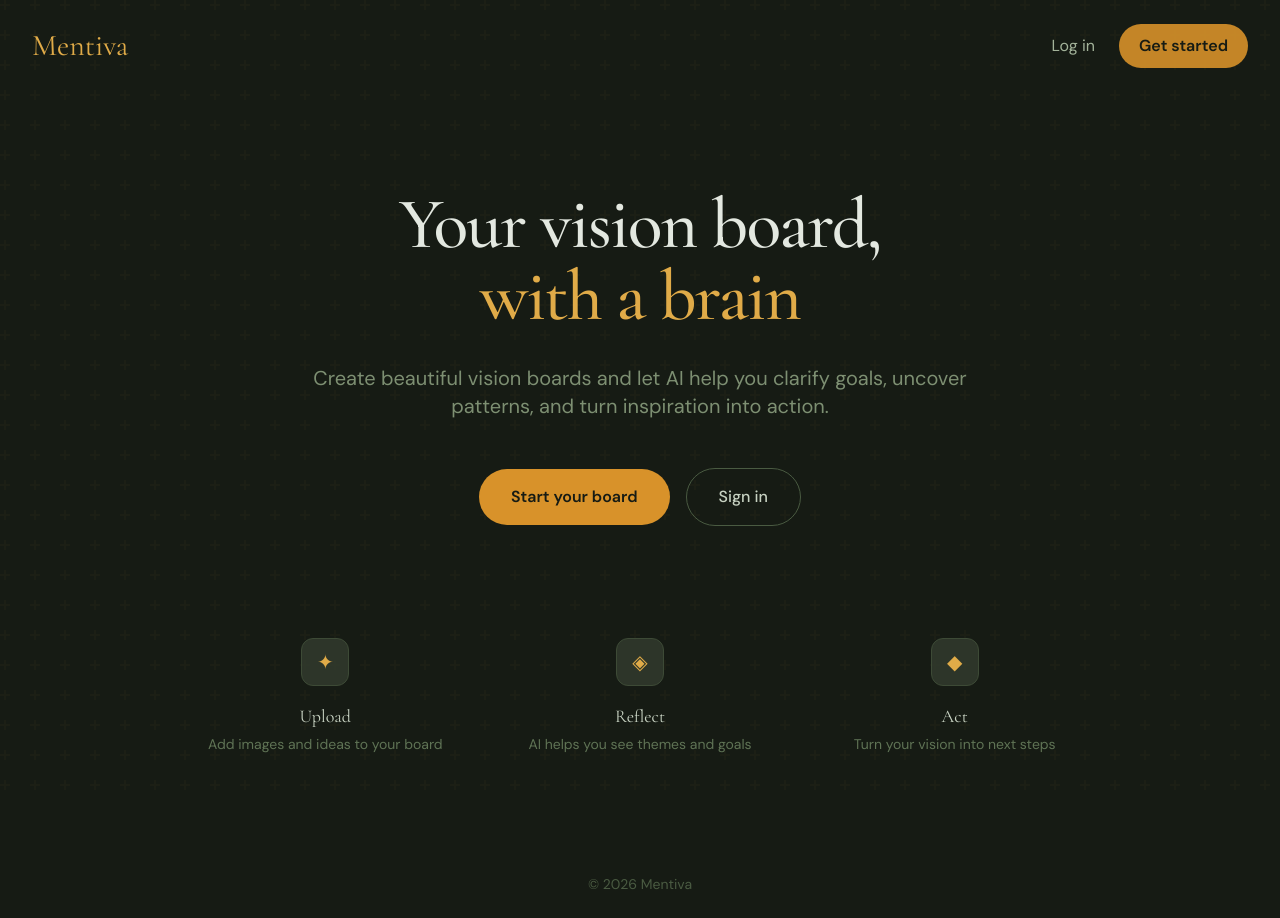
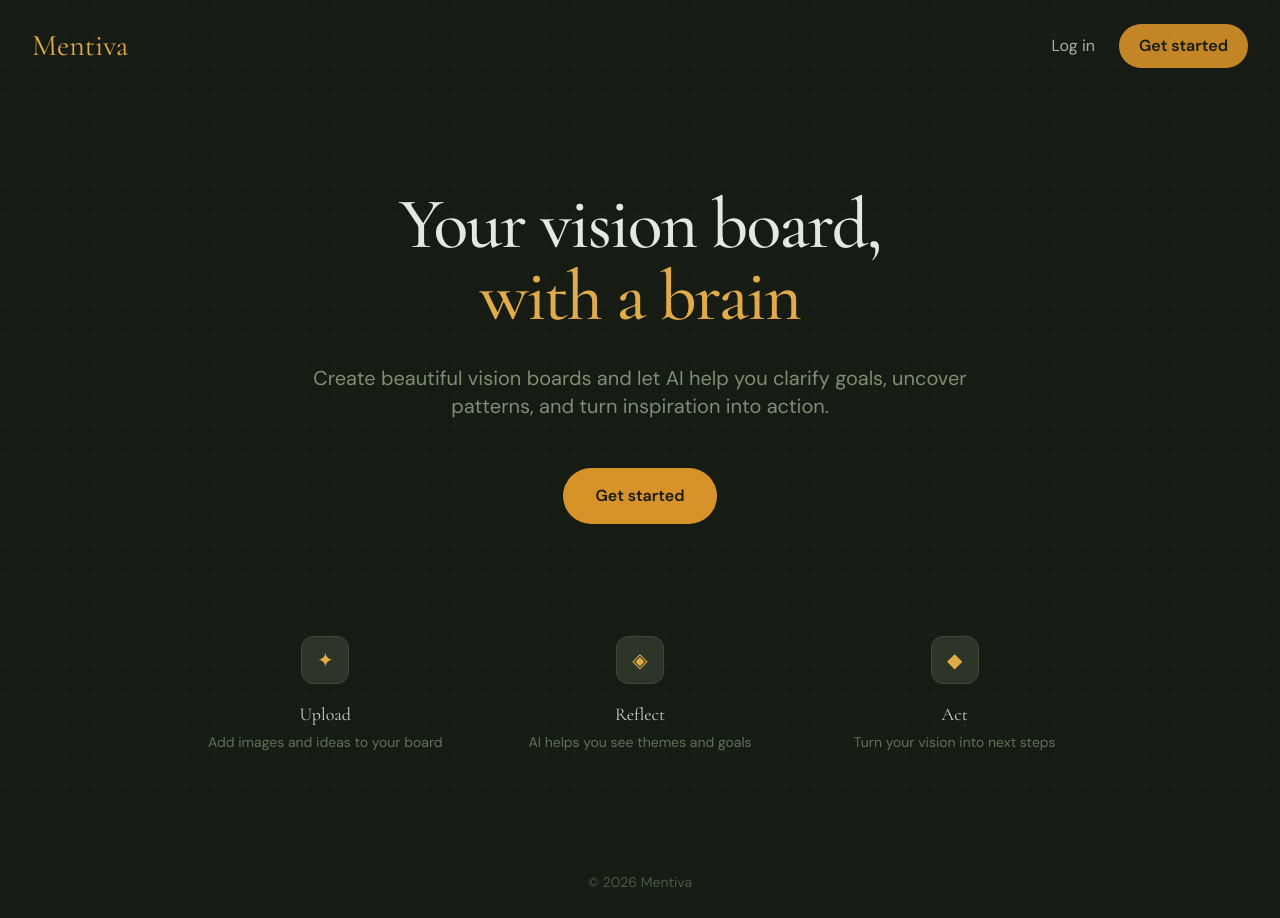
Before and after one commit to mikac444/mentiva-app, a Next.js app: page / in a window 1280 px wide. Built offline with nearby package versions, Linux system fonts and the light colour scheme.

Commit message:
clean up landing page CTAs

```diff
--- a/app/page.tsx
+++ b/app/page.tsx
@@ -23,7 +23,7 @@ export default function LandingPage() {
             Log in
           </Link>
           <Link
-            href="/dashboard"
+            href="/login"
             className="rounded-full bg-gold-500/90 hover:bg-gold-400 text-sage-950 font-semibold px-4 py-2 sm:px-5 sm:py-2.5 text-sm sm:text-base transition-colors"
           >
             Get started
@@ -42,18 +42,12 @@ export default function LandingPage() {
             Create beautiful vision boards and let AI help you clarify goals,
             uncover patterns, and turn inspiration into action.
           </p>
-          <div className="mt-10 sm:mt-12 flex flex-col sm:flex-row items-center justify-center gap-4">
-            <Link
-              href="/dashboard"
-              className="w-full sm:w-auto rounded-full bg-gold-500 hover:bg-gold-400 text-sage-950 font-semibold px-8 py-4 text-base transition-colors"
-            >
-              Start your board
-            </Link>
+          <div className="mt-10 sm:mt-12">
             <Link
               href="/login"
-              className="w-full sm:w-auto rounded-full border border-sage-600 hover:border-gold-500/50 text-sage-200 hover:text-gold-400 font-medium px-8 py-4 text-base transition-colors"
+              className="inline-block rounded-full bg-gold-500 hover:bg-gold-400 text-sage-950 font-semibold px-8 py-4 text-base transition-colors"
             >
-              Sign in
+              Get started
             </Link>
           </div>
         </div>
```
